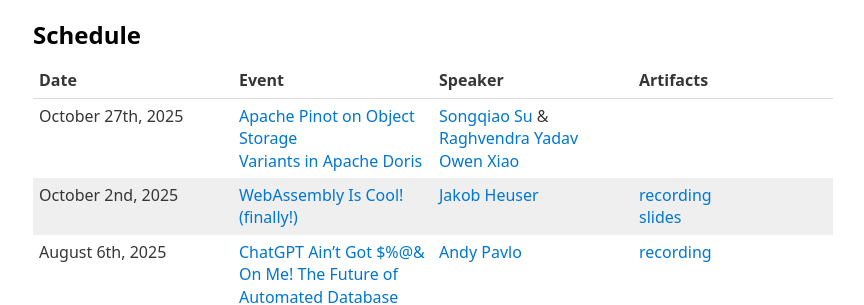
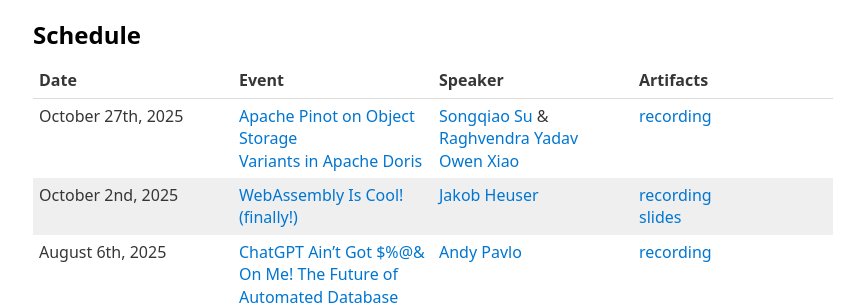
Before and after one commit to thisismiller/southbaysystems.xyz, a Jekyll site: the page built from index.markdown, in a window 1280 px wide. Shown: the part 345-650 px from the top of the page, without its empty margins (207-1071 px from the left). Built offline with Jekyll 4.4.1, drawn with Linux system fonts in a browser that asks for light colours.

Commit message:
Publish recording link

```diff
--- a/index.markdown
+++ b/index.markdown
@@ -21,7 +21,7 @@
 
 | Date | Event | Speaker | Artifacts |
 | --- | --- | --- | --- |
-| October 27th, 2025| [Apache Pinot on Object Storage](https://luma.com/9o6bahgc) <br /> [Variants in Apache Doris](https://luma.com/9o6bahgc) | [Songqiao Su](https://www.linkedin.com/in/songqiao-su-78516471/) & [Raghvendra Yadav](https://www.linkedin.com/in/raghvendra-yadav-b996a520/) <br /> [Owen Xiao](https://www.linkedin.com/in/owen-xiao/) | |
+| October 27th, 2025| [Apache Pinot on Object Storage](https://luma.com/9o6bahgc) <br /> [Variants in Apache Doris](https://luma.com/9o6bahgc) | [Songqiao Su](https://www.linkedin.com/in/songqiao-su-78516471/) & [Raghvendra Yadav](https://www.linkedin.com/in/raghvendra-yadav-b996a520/) <br /> [Owen Xiao](https://www.linkedin.com/in/owen-xiao/) | [recording](https://youtu.be/f1bz3efUJpM) |
 | October 2nd, 2025 | [WebAssembly Is Cool! (finally!)](https://luma.com/p3mibf27) | [Jakob Heuser](https://www.linkedin.com/in/jakobheuser/) | [recording](https://www.twitch.tv/videos/2584553684) <br /> [slides](/files/WebAssemblyIsCool.pdf) |
 | August 6th, 2025 | [ChatGPT Ain’t Got $%@& On Me! The Future of Automated Database Tuning](https://lu.ma/ha0dc4nj) | [Andy Pavlo](https://www.cs.cmu.edu/~pavlo/) | [recording](https://youtu.be/Xdg310sivqI)|
 | July 22nd, 2025 | [Speedrunning the Lakehouse](https://lu.ma/5zcpbae9) | [Jacopo Tagliabue](https://www.linkedin.com/in/jacopotagliabue/) | [slides](/files/SpeedrunningFaaSLakehouse.pdf) |
```
